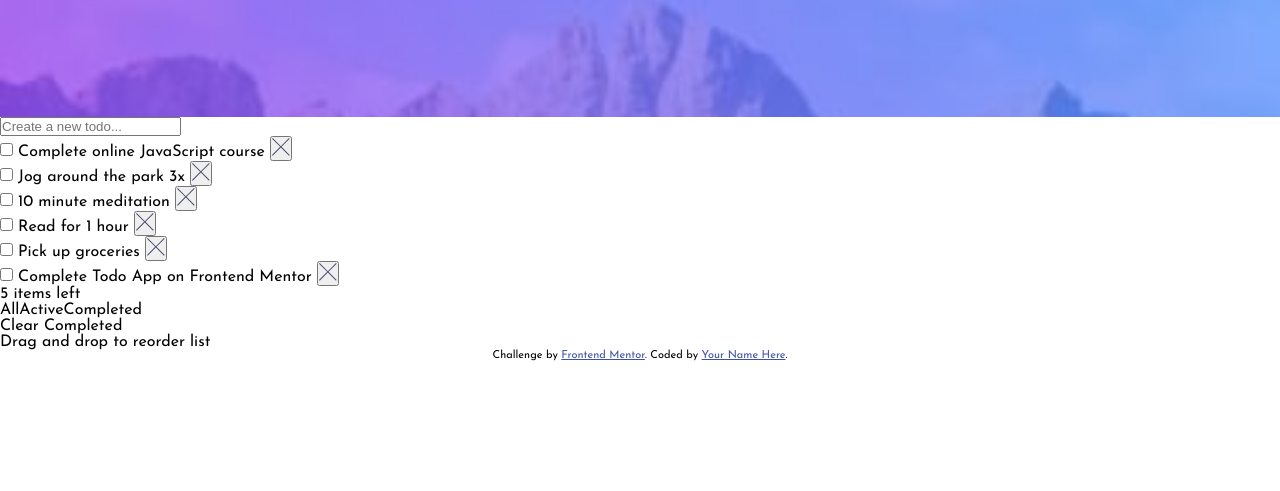
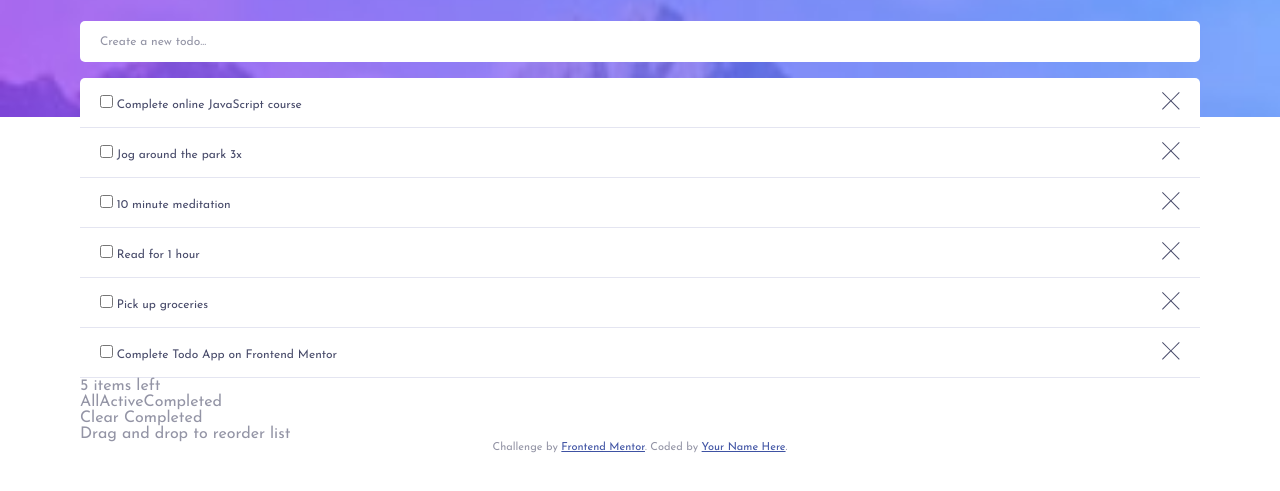
Before and after one commit to jkellerman/todo-app-main, a website built with Parcel: page src/index.html in a window 1280 px wide. Shown: the part 83-574 px from the top of the page. Built offline with nearby package versions, Linux system fonts and the light colour scheme.

Commit message:
add basic styles for list

```diff
--- a/src/index.html
+++ b/src/index.html
@@ -18,12 +18,30 @@
       <div class="header">
         <h1>Todo</h1>
         <div class="toggle">
-          <img src="./images/icon-sun.svg" alt="sun-icon" class="toggle-sun" />
-          <img
-            src="./images/icon-moon.svg"
-            alt="moon-icon"
+          <svg
+            class="toggle-sun"
+            xmlns="http://www.w3.org/2000/svg"
+            width="26"
+            height="26"
+          >
+            <path
+              fill="#FFF"
+              fill-rule="evenodd"
+              d="M13 0c.81 0 1.603.074 2.373.216C10.593 1.199 7 5.43 7 10.5 7 16.299 11.701 21 17.5 21c2.996 0 5.7-1.255 7.613-3.268C23.22 22.572 18.51 26 13 26 5.82 26 0 20.18 0 13S5.82 0 13 0z"
+            />
+          </svg>
+          <svg
             class="toggle-moon"
-          />
+            xmlns="http://www.w3.org/2000/svg"
+            width="26"
+            height="26"
+          >
+            <path
+              fill="#FFF"
+              fill-rule="evenodd"
+              d="M13 0c.81 0 1.603.074 2.373.216C10.593 1.199 7 5.43 7 10.5 7 16.299 11.701 21 17.5 21c2.996 0 5.7-1.255 7.613-3.268C23.22 22.572 18.51 26 13 26 5.82 26 0 20.18 0 13S5.82 0 13 0z"
+            />
+          </svg>
         </div>
       </div>
     </header>
@@ -36,9 +54,11 @@
         <li class="list-item">
           <label class="list-item-label">
             <input type="checkbox" data-list-item-checkbox />
-            <span data-list-item-text>Complete online JavaScript course</span>
+            <span class="list-item-text" data-list-item-text
+              >Complete online JavaScript course</span
+            >
           </label>
-          <button data-button-delete>
+          <button class="delete-btn" data-button-delete>
             <svg xmlns="http://www.w3.org/2000/svg" width="18" height="18">
               <path
                 fill="#494C6B"
@@ -51,9 +71,11 @@
         <li class="list-item">
           <label class="list-item-label">
             <input type="checkbox" data-list-item-checkbox />
-            <span data-list-item-text>Jog around the park 3x</span>
+            <span class="list-item-text" data-list-item-text
+              >Jog around the park 3x</span
+            >
           </label>
-          <button data-button-delete>
+          <button class="delete-btn" data-button-delete>
             <svg xmlns="http://www.w3.org/2000/svg" width="18" height="18">
               <path
                 fill="#494C6B"
@@ -66,9 +88,11 @@
         <li class="list-item">
           <label class="list-item-label">
             <input type="checkbox" data-list-item-checkbox />
-            <span data-list-item-text>10 minute meditation</span>
+            <span class="list-item-text" data-list-item-text
+              >10 minute meditation</span
+            >
           </label>
-          <button data-button-delete>
+          <button class="delete-btn" data-button-delete>
             <svg xmlns="http://www.w3.org/2000/svg" width="18" height="18">
               <path
                 fill="#494C6B"
@@ -81,9 +105,11 @@
         <li class="list-item">
           <label class="list-item-label">
             <input type="checkbox" data-list-item-checkbox />
-            <span data-list-item-text>Read for 1 hour</span>
+            <span class="list-item-text" data-list-item-text
+              >Read for 1 hour</span
+            >
           </label>
-          <button data-button-delete>
+          <button class="delete-btn" data-button-delete>
             <svg xmlns="http://www.w3.org/2000/svg" width="18" height="18">
               <path
                 fill="#494C6B"
@@ -96,9 +122,11 @@
         <li class="list-item">
           <label class="list-item-label">
             <input type="checkbox" data-list-item-checkbox />
-            <span data-list-item-text>Pick up groceries</span>
+            <span class="list-item-text" data-list-item-text
+              >Pick up groceries</span
+            >
           </label>
-          <button data-button-delete>
+          <button class="delete-btn" data-button-delete>
             <svg xmlns="http://www.w3.org/2000/svg" width="18" height="18">
               <path
                 fill="#494C6B"
@@ -111,11 +139,11 @@
         <li class="list-item">
           <label class="list-item-label">
             <input type="checkbox" data-list-item-checkbox />
-            <span data-list-item-text
+            <span class="list-item-text" data-list-item-text
               >Complete Todo App on Frontend Mentor</span
             >
           </label>
-          <button data-button-delete>
+          <button class="delete-btn" data-button-delete>
             <svg xmlns="http://www.w3.org/2000/svg" width="18" height="18">
               <path
                 fill="#494C6B"
@@ -139,9 +167,9 @@
         <li class="list-item">
           <label class="list-item-label">
             <input type="checkbox" data-list-item-checkbox />
-            <span data-list-item-text></span>
+            <span class="list-item-text" data-list-item-text></span>
           </label>
-          <button data-button-delete>
+          <button class="delete-btn" data-button-delete>
             <svg xmlns="http://www.w3.org/2000/svg" width="26" height="26">
               <path
                 fill="#FFF"
--- a/src/styles/abstracts/_variables.scss
+++ b/src/styles/abstracts/_variables.scss
@@ -1,22 +1,22 @@
-// :root {
-//   --Bright-Blue: hsl(220, 98%, 61%);
-//   --Check-Background: linear-gradient hsl(192, 100%, 67%) to hsl(280, 87%, 65%);
+:root {
+  --Bright-Blue: hsl(220, 98%, 61%);
+  --Check-Background: linear-gradient hsl(192, 100%, 67%) to hsl(280, 87%, 65%);
 
-//   // Light Theme
+  // Light Theme
 
-//   --Very-Light-Gray: hsl(0, 0%, 98%);
-//   --Very-Light-Grayish-Blue: hsl(236, 33%, 92%);
-//   --Light-Grayish-Blue: hsl(233, 11%, 84%);
-//   --Dark-Grayish-Blue: hsl(236, 9%, 61%);
-//   --Very-Dark-Grayish-Blue: hsl(235, 19%, 35%);
+  --Very-Light-Gray: hsl(0, 0%, 98%);
+  --Light-theme-border-color: hsl(236, 33%, 92%);
+  --Light-Grayish-Blue: hsl(233, 11%, 84%);
+  --Light-theme-text: hsl(236, 9%, 61%);
+  --Light-theme-list-text: hsl(235, 19%, 35%);
 
-//   //  Dark Theme
+  //  Dark Theme
 
-//   --Very-Dark-Blue: hsl(235, 21%, 11%);
-//   --Very-Dark-Desaturated-Blue: hsl(235, 24%, 19%);
-//   --Light-Grayish-Blue: hsl(234, 39%, 85%);
-//   --Light-Grayish-Blue-hover: hsl(236, 33%, 92%);
-//   --Dark-Grayish-Blue: hsl(234, 11%, 52%);
-//   --Very-Dark-Grayish-Blue: hsl(233, 14%, 35%);
-//   --Extra-Very-Dark-Grayish-Blue: hsl(237, 14%, 26%);
-// }
+  --Very-Dark-Blue: hsl(235, 21%, 11%);
+  --Very-Dark-Desaturated-Blue: hsl(235, 24%, 19%);
+  --Light-Grayish-Blue: hsl(234, 39%, 85%);
+  --Light-Grayish-Blue-hover: hsl(236, 33%, 92%);
+  --Dark-Grayish-Blue: hsl(234, 11%, 52%);
+  --Very-Dark-Grayish-Blue: hsl(233, 14%, 35%);
+  --Extra-Very-Dark-Grayish-Blue: hsl(237, 14%, 26%);
+}
--- a/src/styles/base/_resets.scss
+++ b/src/styles/base/_resets.scss
@@ -4,6 +4,10 @@
   box-sizing: border-box;
   margin: 0;
   padding: 0;
+}
+
+body {
+  color: var(--Light-theme-text);
 }
 
 .attribution {
--- /dev/null
+++ b/src/styles/layout/_form.scss
@@ -0,0 +1,24 @@
+main {
+  width: 87.5%;
+  margin: -6rem auto 0;
+}
+
+#todo-form {
+  width: 100%;
+}
+
+#todo-input {
+  width: 100%;
+  font-family: inherit;
+  padding: 0.875rem 1.25rem;
+  border-radius: 5px;
+  border: none;
+  outline: none;
+  margin-bottom: 1rem;
+  color: var(--Light-theme-list-text);
+}
+
+#todo-input::placeholder {
+  font-size: 0.75rem;
+  color: var(--Light-theme-text);
+}
--- a/src/styles/layout/_index.scss
+++ b/src/styles/layout/_index.scss
@@ -1,2 +1,3 @@
 @forward "../layout/header";
 @forward "../layout/todolist";
+@forward "../layout/form";
--- a/src/styles/layout/_todolist.scss
+++ b/src/styles/layout/_todolist.scss
@@ -0,0 +1,29 @@
+@use "../abstracts/" as a;
+
+#list {
+  list-style: none;
+}
+
+.list-item {
+  background-color: #fff;
+  padding: 0.875rem 1.25rem;
+  font-size: 0.75rem;
+  border-bottom: 1px solid var(--Light-theme-border-color);
+  @include a.flex-row-space-between;
+}
+
+.list-item:first-of-type {
+  border-top-left-radius: 5px;
+  border-top-right-radius: 5px;
+}
+
+.list-item-text {
+  color: var(--Light-theme-list-text);
+}
+
+.delete-btn {
+  background-color: #fff;
+  border: none;
+  outline: none;
+  cursor: pointer;
+}
```
